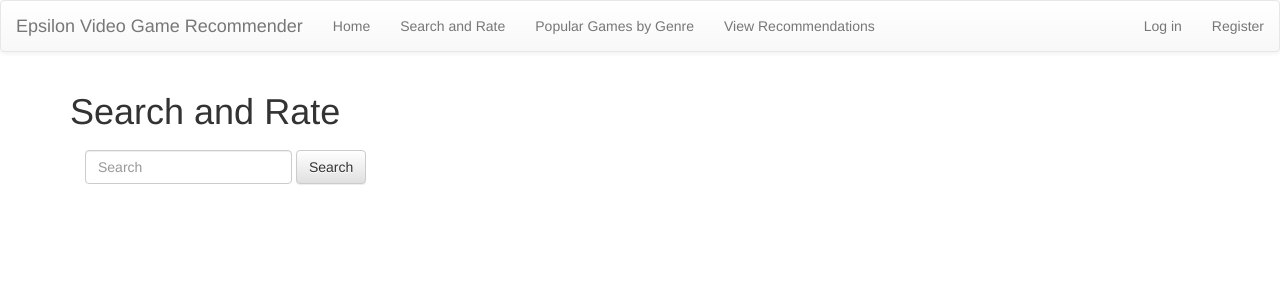
After one commit to log0ymxm/epsilon-recommender, a Django app: template recommender/templates/search_and_rate.html in a window 1280 px wide. The commit adds this page. Shown: the top 300 px of the page. Run offline with Django 3.2, Linux system fonts and the light colour scheme; the template is opened without the code that fills it, so the values that code supplies are empty; some libraries are stand-ins or nearby versions.

Commit message:
Created search_and_rate.html, modified base to link with search_and_rate.html, updated urls.py to work with search_and_rate.html, added visibility to views.py

```diff
--- a/recommender/templates/base.html
+++ b/recommender/templates/base.html
@@ -31,8 +31,8 @@
           <li class="{% if '/' == request.path %}active{% endif %}">
             <a href="/">Home</a>
           </li>
-	  <li class="{% if '/' == request.path %}active{% endif %}">
-	    <a href="/">Search and Rate</a>
+	  <li class="{% if '/search_and_rate' == request.path %}active{% endif %}">
+	    <a href="/search_and_rate">Search and Rate</a>
 	  </li>
 	  <li class="{% if '/' == request.path %}active{% endif %}">
 	    <a href="/">Popular Games by Genre</a>
--- /dev/null
+++ b/recommender/templates/search_and_rate.html
@@ -0,0 +1,36 @@
+{% extends "base.html" %}
+{% block content %}
+
+<div class="container">
+  <div class="row">
+    <div class="col-md-12">
+      <h1>Search and Rate</h1>
+    </div>
+  </div>
+    <form class="navbar-form navbar-left" role="search">
+  <div class="form-group">
+    <input type="text" class="form-control" placeholder="Search" float= "left">
+  </div>
+  <button type="submit" class="btn btn-default">Search</button>
+</form>
+<br/><br/><br/><br/>
+  <div class="row">
+    <div class="col-md-12">
+      {% for v in video_games %}
+            <img
+src="http://i880.photobucket.com/albums/ac9/joseyjara/gameRcommender/gta_zps760e6104.jpg"
+border="0" width="150px" alt=" photo gta_zps760e6104.jpg"/>
+      <h2>{{v.name}}</h2>
+      <p>
+        {{v.description}}
+      </p>
+      {% endfor %}
+    </div>
+  </div>
+</div>
+
+
+
+
+
+{% endblock %}
--- a/recommender/urls.py
+++ b/recommender/urls.py
@@ -18,6 +18,8 @@ urlpatterns = patterns('',
     # Examples:
     url(r'^$', 'recommender.views.home', name='home'),
     url(r'^recommendations$', 'recommender.views.recommendations', name='recommendations'),
+
+    url(r'^search_and_rate$', 'recommender.views.search_and_rate', name='search_and_rate'),
     # url(r'^recommender/', include('recommender.foo.urls')),
 
     url(r'^api/', include(v1_api.urls)),
```
Also changed, not shown: recommender/views.py (+9 -0 lines).
